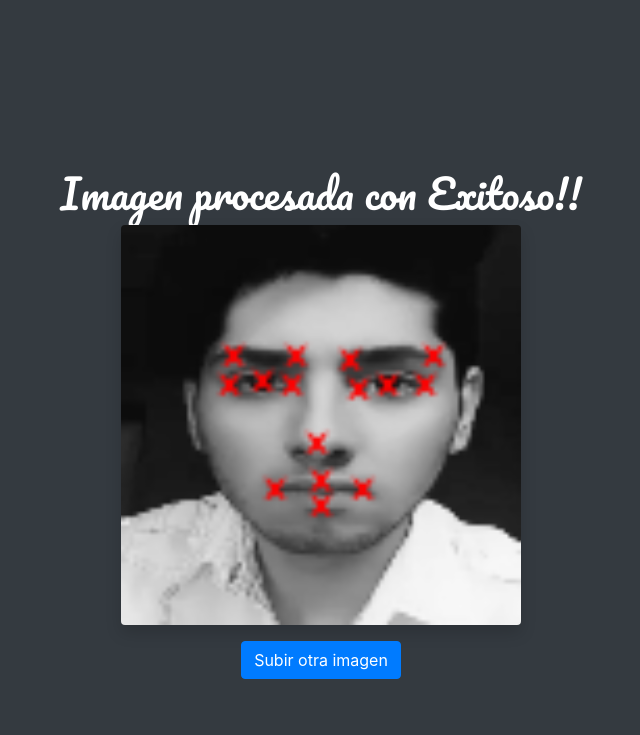
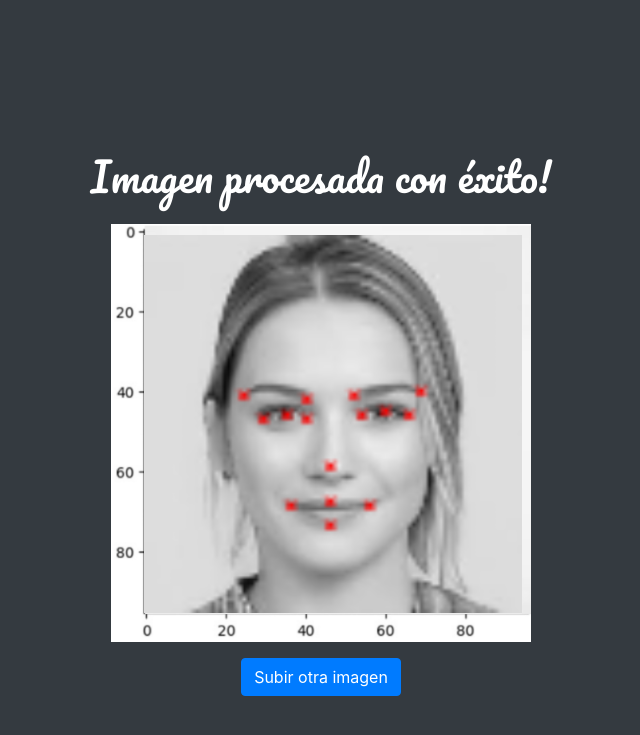
Before and after one commit to HectorDanielMG/Key-Points, a Flask app: template templates/output.html in a window 1280 px wide. Shown: the top 735 px of the page, without its empty margins (319-959 px from the left). Run offline with Flask 3, Linux system fonts and the light colour scheme; the template is opened without the code that fills it, so the values that code supplies are empty; some libraries are stand-ins or nearby versions.

Commit message:
v1.0.3: Deteccion de puntos Faciales: Reorganizacion coordenadas

```diff
--- a/app.py
+++ b/app.py
@@ -13,20 +13,20 @@ os.environ['GOOGLE_APPLICATION_CREDENTIALS'] = 'credenciales.json'
 # Configuración para modificar las coordenadas de los puntos usando números
 ADJUSTMENTS = {
     1: {'x': -2, 'y': 2},  # Extremo derecho ceja izquierda
-    2: {'x': -3, 'y': 3},   # Extremo izquierdo ceja izquierda
-    3: {'x': 0, 'y': 2},  # Extremo derecho ceja derecha
+    2: {'x': -2, 'y': 2},   # Extremo izquierdo ceja izquierda
+    3: {'x': 2, 'y': 1},  # Extremo derecho ceja derecha
     4: {'x': -24, 'y': -3}, # Extremo izquierdo ceja derecha
-    5: {'x': -2, 'y': 2},  # Centro del ojo izquierdo
-    6: {'x': -7, 'y': 1},  # Lado izquierdo ojo izquierdo
-    7: {'x': 9, 'y': 0},   # Lado derecho ojo izquierdo
-    8: {'x': -3, 'y': 2},   # Centro del ojo derecho
-    9: {'x': -8, 'y': 1},  # Lado izquierdo ojo derecho
+    5: {'x': 0, 'y': 1},  # Centro del ojo izquierdo
+    6: {'x': -6, 'y': 1},  # Lado izquierdo ojo izquierdo
+    7: {'x': 7, 'y': 0},   # Lado derecho ojo izquierdo
+    8: {'x': 0, 'y': 1},   # Centro del ojo derecho
+    9: {'x': -6, 'y': 1},  # Lado izquierdo ojo derecho
     10: {'x': 7, 'y': 1},  # Lado derecho ojo derecho
-    11: {'x': -3, 'y': 2},  # Punta de la nariz
-    12: {'x': -2, 'y': 2},  # Labio superior izquierdo
-    13: {'x': -3, 'y': 2},  # Labio superior derecho
-    14: {'x': -3, 'y': 2},  # Labio inferior izquierdo
-    15: {'x': -4, 'y': 2}   # Labio inferior derecho
+    11: {'x': -1, 'y': 1},  # Punta de la nariz
+    12: {'x': 0, 'y': 2},  # Labio superior izquierdo
+    13: {'x': 0, 'y': 1},  # Labio superior derecho
+    14: {'x': -1, 'y': 1},  # Labio inferior izquierdo
+    15: {'x': -2, 'y': 2}   # Labio inferior derecho
 }
 
 def detect_face_landmarks(image_path):
@@ -96,7 +96,7 @@ def process_image(image_path):
         for landmark in desired_landmarks:
             x = int(landmark.x)
             y = int(landmark.y)
-            cv2.putText(gray_img_colored, 'x', (x, y), cv2.FONT_HERSHEY_SIMPLEX, 0.3, (0, 0, 255), 1, cv2.LINE_AA)
+            cv2.putText(gray_img_colored, 'x', (x, y), cv2.FONT_HERSHEY_SIMPLEX, 0.1, (0, 0, 255), 1, cv2.LINE_AA)
 
     output_img = cv2.resize(gray_img_colored, (400, 400))
     cv2.imwrite('static/output.png', output_img)
--- a/templates/output.html
+++ b/templates/output.html
@@ -5,13 +5,33 @@
     <meta name="viewport" content="width=device-width, initial-scale=1.0">
     <title>Resultado</title>
     <link rel="stylesheet" href="https://stackpath.bootstrapcdn.com/bootstrap/4.5.2/css/bootstrap.min.css">
-    <!-- Fuente vistosa desde Google Fonts -->
     <link href="https://fonts.googleapis.com/css2?family=Pacifico&display=swap" rel="stylesheet">
+    <style>
+        .image-container {
+            position: relative;
+            width: 100%;
+            max-width: 420px; /* Más grande que output.png */
+        }
+        .background-image {
+            width: 100%;
+            height: auto;
+        }
+        .overlay-image {
+            position: absolute;
+            top: 11px; /* Ajuste de posición */
+            left: 33px;
+            width: 90%; /* Más pequeña que graf.jpeg */
+            height: auto;
+        }
+    </style>
 </head>
 <body class="bg-dark text-white d-flex align-items-center min-vh-100">
     <div class="container d-flex flex-column align-items-center">
-        <h1 class="mt-5" style="font-family: 'Pacifico', cursive;">Imagen procesada con Exitoso!!</h1>
-        <img src="{{ url_for('static', filename='output.png') }}" alt="Processed Image" class="img-fluid rounded shadow">
+        <h1 class="mt-5" style="font-family: 'Pacifico', cursive;">Imagen procesada con éxito!</h1>
+        <div class="image-container mt-3">
+            <img src="{{ url_for('static', filename='graf.jpeg') }}" alt="Background Image" class="background-image">
+            <img src="{{ url_for('static', filename='output.png') }}" alt="Processed Overlay Image" class="overlay-image">
+        </div>
         <a href="/" class="btn btn-primary mt-3">Subir otra imagen</a>
     </div>
 </body>
```
Also changed, not shown: static/Ejemplo.png (deleted), static/Ejemplo3.png (added), static/graf.jpeg (added), static/output.png.
